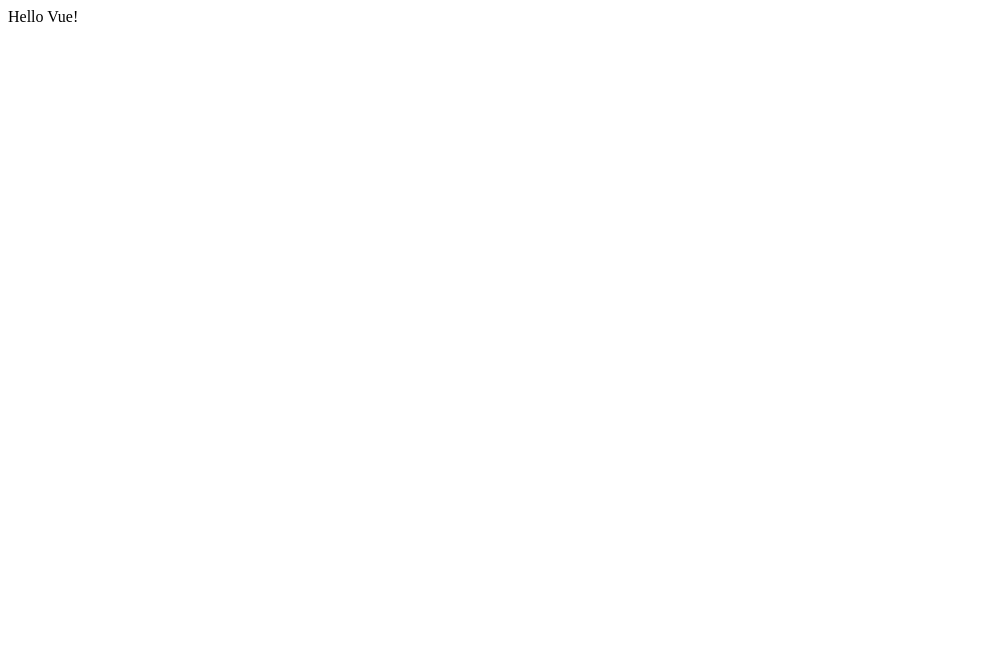
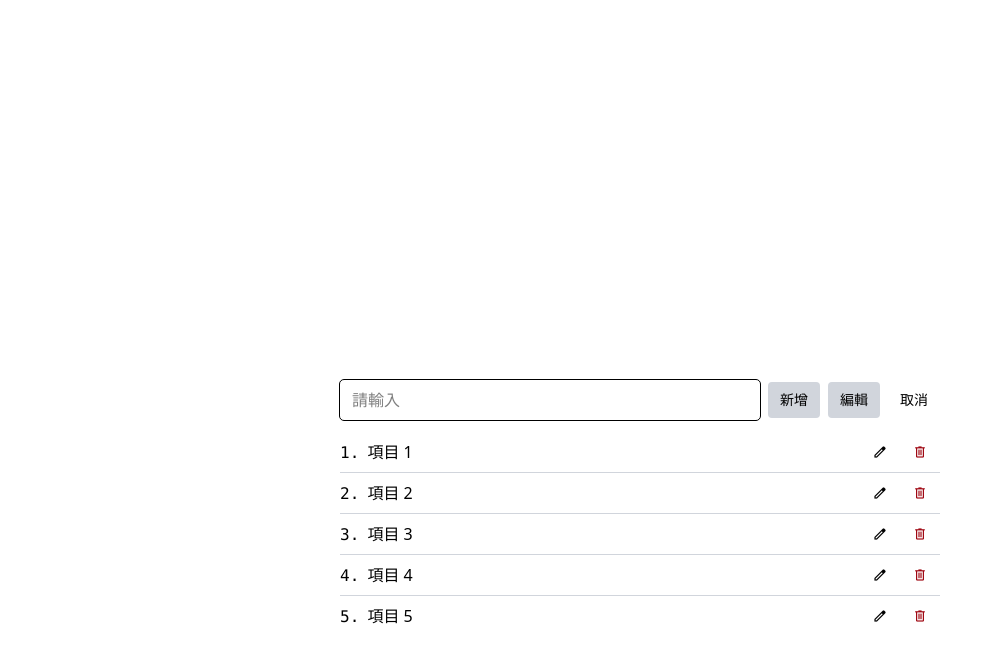
Before and after one commit to AlexLin-hub/takming-vue-cdn, a plain HTML site: page index.html in a window 1280 px wide. Shown: the whole page, without its empty margins (0-995 px from the left). Drawn offline with nearby package versions, Linux system fonts and the light colour scheme.

Commit message:
feat: create todo list

```diff
--- a/index.html
+++ b/index.html
@@ -3,10 +3,38 @@
   <head>
     <meta charset="UTF-8" />
     <meta name="viewport" content="width=device-width, initial-scale=1.0" />
-    <title>Hello Vue3!</title>
+    <script src="https://unpkg.com/@tailwindcss/browser@4"></script>
+    <link
+      rel="stylesheet"
+      href="https://fonts.googleapis.com/css2?family=Material+Symbols+Outlined:opsz,wght,FILL,GRAD@24,400,0,0"
+    />
+    <title>TODO List</title>
   </head>
   <body>
-    <div id="app">{{message}}</div>
+    <div id="app">
+      <div class="relative w-[600px]">
+        <div class="todo-input">
+          <input type="text" name="todo" maxlength="30" placeholder="請輸入" />
+          <button type="button">新增</button><button type="button">編輯</button
+          ><button type="button" class="!bg-transparent">取消</button>
+        </div>
+
+        <div class="absolute w-full">
+          <ul class="todo-list">
+            <li v-for="i in 5" :key="i" class="todo-item">
+              <div>
+                <span class="mr-1 font-mono">{{i}}.</span>
+                項目 {{i}}
+              </div>
+              <div class="todo-item-actions material-symbols-outlined">
+                <button type="button">edit</button
+                ><button class="text-red-800" type="button">delete</button>
+              </div>
+            </li>
+          </ul>
+        </div>
+      </div>
+    </div>
   </body>
 
   <script type="module">
@@ -18,6 +46,7 @@
     createApp({
       setup() {
         const message = ref("Hello Vue!");
+
         return {
           message,
         };
@@ -25,3 +54,41 @@
     }).mount("#app");
   </script>
 </html>
+
+<style type="text/tailwindcss">
+  body {
+    @apply p-0 m-0 h-dvh w-dvw font-sans;
+  }
+
+  #app {
+    @apply flex flex-col justify-center items-center h-full gap-2;
+  }
+
+  .todo-input {
+    @apply flex justify-center items-center gap-2 w-full;
+  }
+
+  .todo-list {
+    @apply flex flex-col divide-y divide-gray-300 w-full list-inside mt-3;
+  }
+
+  .todo-item {
+    @apply gap-2 inline-flex items-center justify-between hover:bg-gray-100 transition-colors;
+  }
+
+  .todo-item-actions {
+    @apply inline-flex gap-2;
+  }
+
+  .todo-item-actions > button {
+    @apply bg-transparent text-base;
+  }
+
+  input {
+    @apply flex-1 outline rounded py-2 px-3 focus:outline-gray-400 disabled:opacity-50 disabled:bg-gray-200;
+  }
+
+  button {
+    @apply rounded py-2 px-3 bg-gray-300 text-sm h-full cursor-pointer disabled:opacity-50 disabled:bg-gray-200 disabled:cursor-not-allowed;
+  }
+</style>
```
